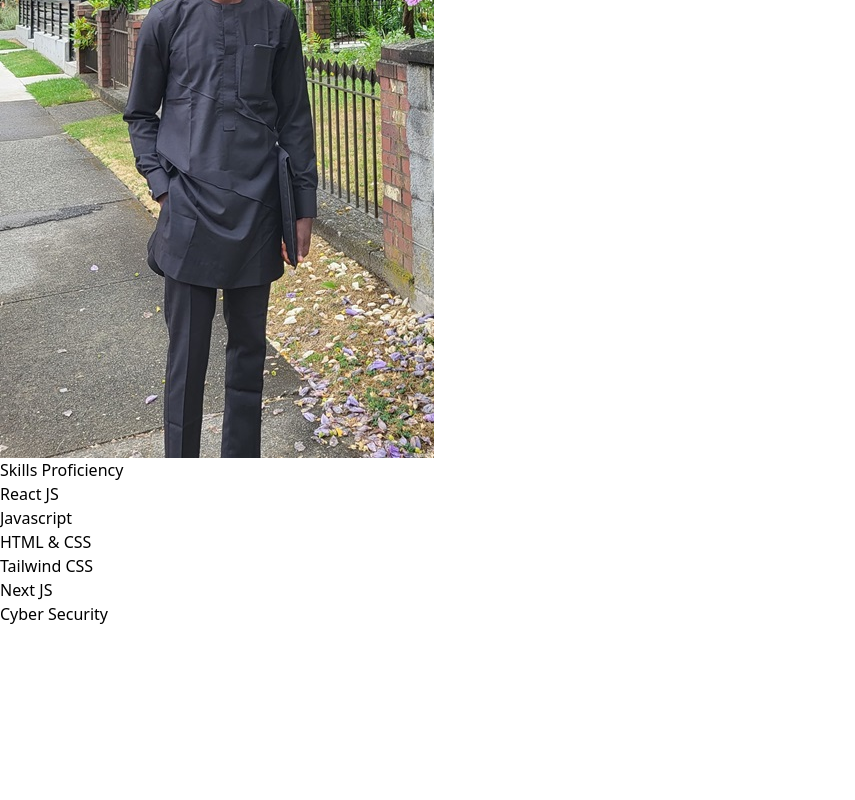
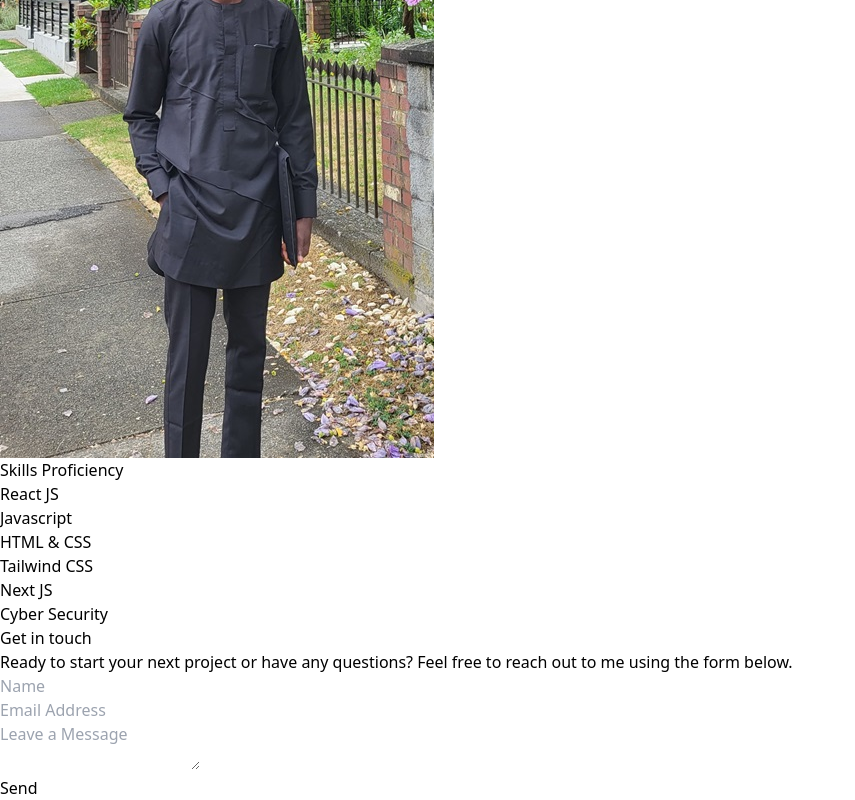
Before and after one commit to FirstAyo/facoded, a React (Vite) app: page / in a window 1280 px wide. Shown: the part 2583-3383 px from the top of the page, without its empty margins (0-855 px from the left). Before the commit the page ends 3209 px from the top, so only its background shows below. Built offline with nearby package versions, Linux system fonts and the light colour scheme.

Commit message:
added the contact form component

```diff
--- /dev/null
+++ b/src/components/FormInput.jsx
@@ -0,0 +1,38 @@
+
+function FormInput() {
+    return (
+        <>
+
+            {/* <!-- form section starts here --> */}
+            <div className="pt-14 w-[95%] mx-auto mb-10">
+                <form action="" className="w-[40%] text-black bg-white shadow-lg border-2 border-red-800 font-mono">
+                    <h1 className="text-2xl py-5 w-[90%] mx-auto">Get in touch</h1>
+                    <p className="text-sm text-gray-500 w-[90%] mx-auto">Ready to start your next project or
+                        have any questions? Feel free to reach out to me using the form below.</p>
+                    <div className="w-[90%] mx-auto">
+                        <input type="text" placeholder="Name"
+                            className="bg-transparent border-b-2 border-gray-500 my-5 py-1 px-3 w-[95%]" />
+                    </div>
+                    <div className="w-[90%] mx-auto">
+                        <input type="text" placeholder="Email Address"
+                            className="bg-transparent border-b-2 border-gray-500 my-5 py-1 px-3 w-[95%]" />
+                    </div>
+                    <div className="w-[90%] mx-auto">
+
+                        <textarea name="" id="" placeholder="Leave a Message"
+                            className="bg-transparent border-2 border-gray-500 my-5 py-1 px-3 w-[95%] h-36"></textarea>
+                        {/* <!-- <input type="text" placeholder="Name"
+                                className="bg-transparent border-b-2 border-gray-500 my-5 py-1 w-[95%]"/> --> */}
+                    </div>
+
+                    <div className="w-[90%] mx-auto items">
+                        <button className="bg-red-800 rounded-full text-white px-1 py-2 text-lg font-semibold flex-1 w-[95%] mb-10">Send</button>
+                    </div>
+                </form>
+            </div>
+
+        </>
+    )
+}
+
+export default FormInput
--- a/src/components/Projects.jsx
+++ b/src/components/Projects.jsx
@@ -3,6 +3,14 @@ import postSummaries from '../posts.json';
 
 
 function Projects() {
+
+    const projectImages = [
+        {src: '../assets/image/furnitureStore'},
+        {src: '../assets/image/fitnessPage'},
+        {src: '../assets/image/filmFusionPage'},
+        {src: '../assets/image/bundleMobile'}
+    ];
+
     return (
         <>
 
@@ -13,6 +21,7 @@ function Projects() {
                         <div key={postSummary.id} className='grow basis-[320px] flex-1 flex flex-col border-2 border-red-900 rounded-md px-5 py-5'>
 
                             <img src={comfortImage} alt="" className="w-full h-[185px] flex-1" />
+
                             <h2 className="font-bold my-3 flex-1">{postSummary.title}</h2>
                             <p className="text-sm text-gray-300 flex-1">{postSummary.description}</p>
                             <div className="mt-10 flex flex-row gap-3 w-[90%] mx-auto md:w-full flex-1">
--- a/src/components/SkillsProficiency.jsx
+++ b/src/components/SkillsProficiency.jsx
@@ -7,7 +7,7 @@ function SkillsProficiency() {
         <>
 
             {/* <!-- skills proficiency section --> */}
-            <div className="w-[80%] mx-auto py-14">
+            <div className="w-[95%] mx-auto pb-14">
                 <h1 className="text-center font-mono text-2xl pb-10">Skills Proficiency</h1>
 
                 {/* <!-- skills proficiency percentage section --> */}
--- a/src/pages/HomePage.jsx
+++ b/src/pages/HomePage.jsx
@@ -1,7 +1,8 @@
+import FormInput from "../components/FormInput"
 import Header from "../components/Header"
 import Hero from "../components/Hero"
 import MeetMe from "../components/MeetMe"
-import HomePageProjects from "../components/Projects"
+import Projects from "../components/Projects"
 import SearchInput from "../components/SearchInput"
 import SkillsProficiency from "../components/SkillsProficiency"
 
@@ -12,9 +13,10 @@ function HomePage() {
                 <Header />
                 <SearchInput />
                 <Hero />
-                <HomePageProjects />
+                <Projects />
                 <MeetMe />
                 <SkillsProficiency />
+                <FormInput />
             </section>
         </>
     )
```
